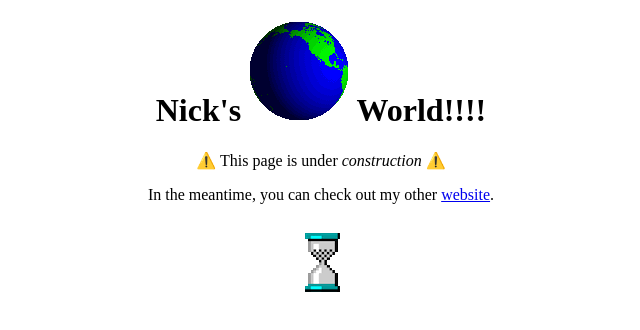
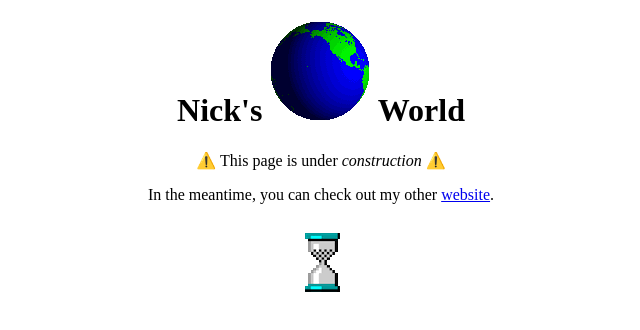
Before and after one commit to nbriz/nicks-world, a plain HTML site: page index.html in a window 1280 px wide. Shown: the whole page, without its empty margins (319-959 px from the left). Drawn offline with Linux system fonts and the light colour scheme.

Commit message:
( ◕ ◞ ◕ ) auto commit

```diff
--- a/index.html
+++ b/index.html
@@ -11,7 +11,7 @@
       <h1>
         Nick's
         <img src="images/world.gif" alt="a spinning glob gif">
-        World!!!!
+        World
       </h1>
       <p>
         ⚠️ This page is under <em>construction</em> ⚠️
```
